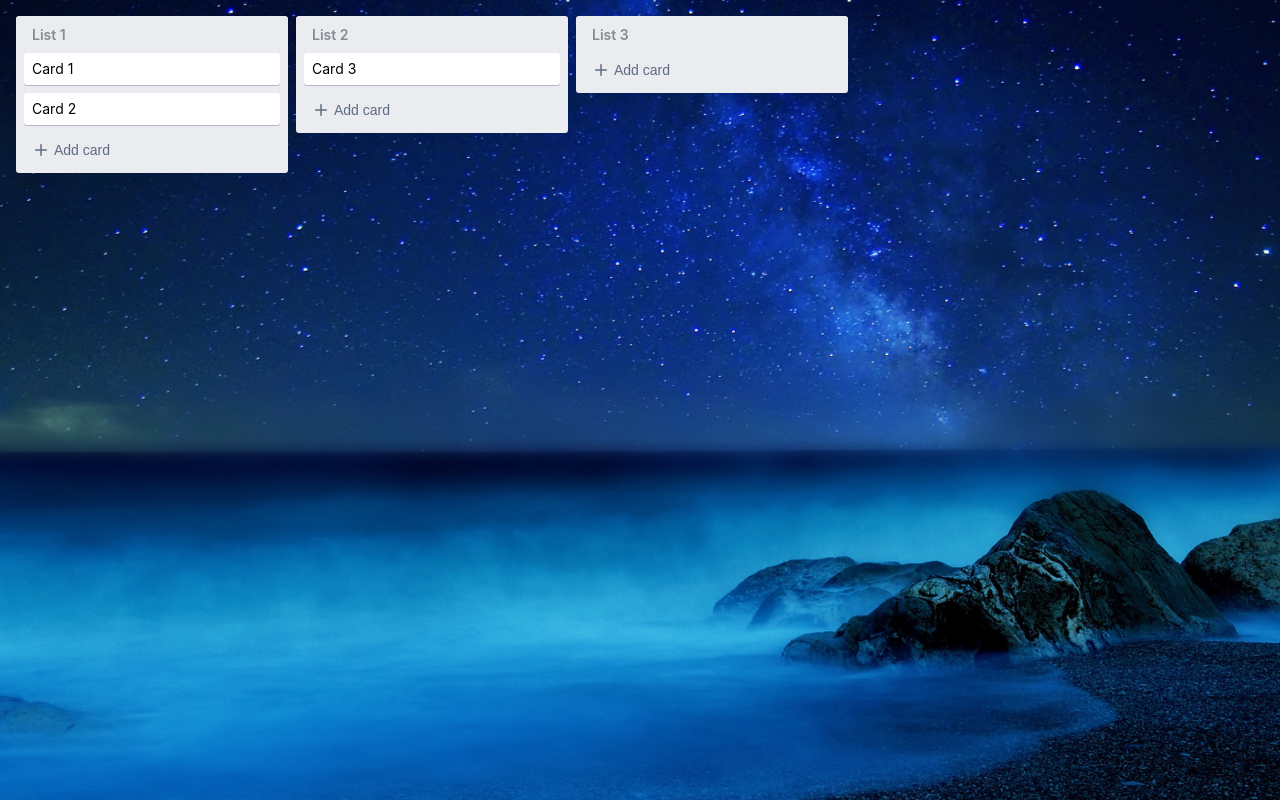
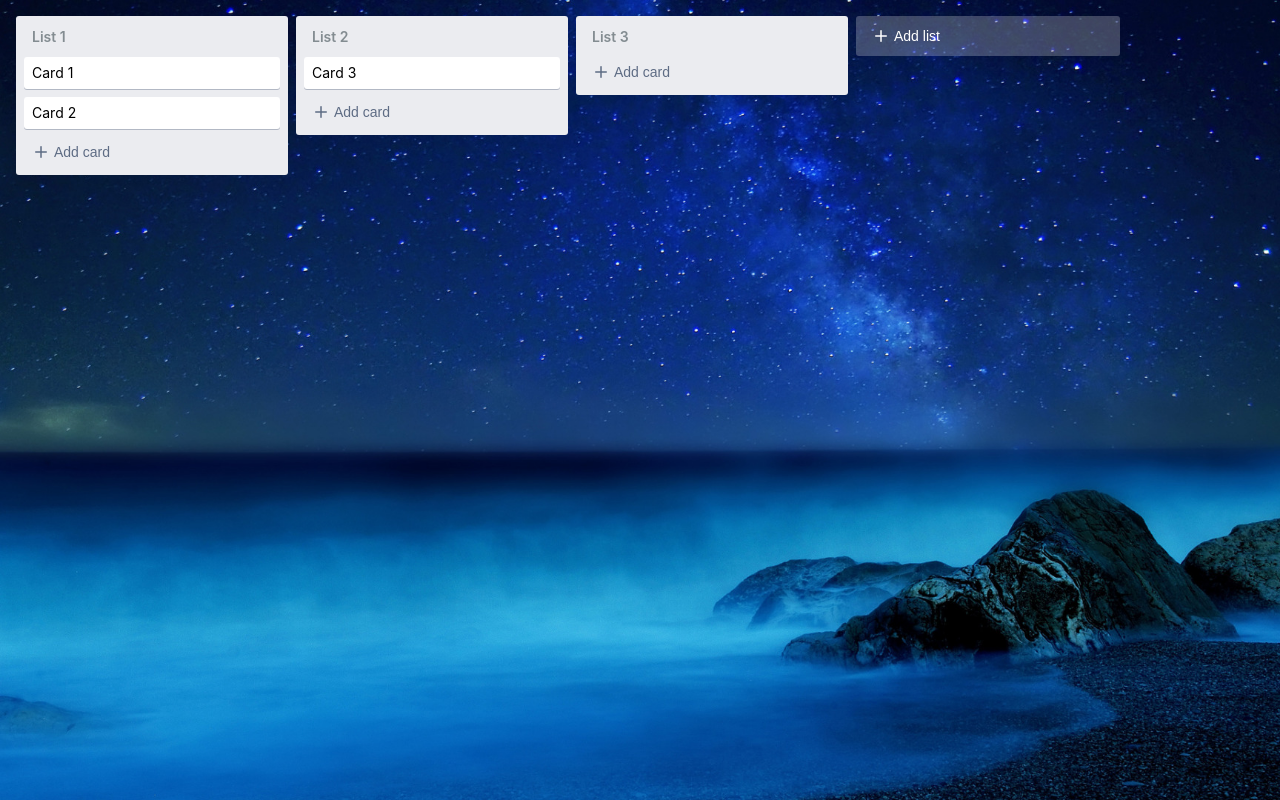
Before and after one commit to zhitkovkostya/vk-kanban, a React (Create React App) app: page / in a window 1280 px wide. Built offline with nearby package versions, Linux system fonts and the light colour scheme.

Commit message:
Add possibility to create a new card list

```diff
--- a/src/components/Board/Board.module.css
+++ b/src/components/Board/Board.module.css
@@ -8,3 +8,35 @@
   background-size: cover;
   padding: 16px 12px;
 }
+
+.boardShowFormButton {
+  min-width: 264px;
+  height: 40px;
+  margin: 0 4px;
+  padding: 0 16px;
+  background-color: #ffffff3d;
+  color: #fff;
+  border: none;
+  border-radius: 3px;
+  font-size: 14px;
+  text-align: left;
+  cursor: pointer;
+}
+
+.boardShowFormButton:hover {
+  background-color: #ffffff52;
+}
+
+.boardShowFormButton:active {
+  background-color:#fff6;
+}
+
+.boardShowFormIcon {
+  margin-right: 4px;
+}
+
+.boardShowFormText,
+.boardShowFormIcon {
+  display: inline-block;
+  vertical-align: middle;
+}
--- a/src/components/Board/Board.tsx
+++ b/src/components/Board/Board.tsx
@@ -1,4 +1,8 @@
 import React from 'react';
+import { useDispatch } from 'react-redux';
+import { createList } from '../../store/board/board.slice';
+import { EditorForm } from '../EditorForm/EditorForm';
+import { CardList } from '../CardList/CardList';
 import styles from './Board.module.css';
 
 interface IBoardProps {
@@ -6,5 +10,67 @@ interface IBoardProps {
 }
 
 export function Board({ children }: IBoardProps) {
-  return <div className={styles.board}>{children}</div>;
+  const [isFormShown, setFormShown] = React.useState(false);
+  const [formValue, setFormValue] = React.useState<string>('');
+  const dispatch = useDispatch();
+
+  const handleShowFormClick = (event: React.SyntheticEvent) => {
+    setFormShown(true);
+  };
+
+  const handleFormHideClick = (event: React.SyntheticEvent) => {
+    setFormShown(false);
+  };
+
+  const handleFormChange = (event: React.ChangeEvent<HTMLTextAreaElement>) => {
+    setFormValue(event.target.value);
+  };
+
+  const handleFormSubmit = (event: React.SyntheticEvent) => {
+    event.preventDefault();
+
+    dispatch(
+      createList({
+        id: String(Date.now()),
+        title: formValue,
+      })
+    );
+
+    setFormValue('');
+    setFormShown(false);
+  };
+
+  return (
+    <div className={styles.board}>
+      {children}
+      {isFormShown && (
+        <CardList id="new_list" isNew>
+          <EditorForm
+            onChange={handleFormChange}
+            onSubmit={handleFormSubmit}
+            onHideClick={handleFormHideClick}
+            placeholder="Enter list name"
+            submitText="Add list"
+            value={formValue}
+          />
+        </CardList>
+      )}
+      <button className={styles.boardShowFormButton} title="Add list" onClick={handleShowFormClick}>
+        <svg
+          className={styles.boardShowFormIcon}
+          viewBox="0 0 24 24"
+          width="18"
+          height="18"
+          stroke="currentColor"
+          strokeWidth="2"
+          fill="none"
+          strokeLinecap="round"
+          strokeLinejoin="round">
+          <line x1="12" y1="5" x2="12" y2="19"></line>
+          <line x1="5" y1="12" x2="19" y2="12"></line>
+        </svg>
+        <span className={styles.boardShowFormText}>Add list</span>
+      </button>
+    </div>
+  );
 }
--- a/src/components/Card/Card.module.css
+++ b/src/components/Card/Card.module.css
@@ -8,6 +8,10 @@
   line-height: 20px;
   box-shadow: 0 1px 0 #091e4240;
   cursor: pointer;
+}
+
+.card:last-child {
+  margin-bottom: 0;
 }
 
 .card[data-is-active="true"] .cardRemoveButton {
--- a/src/components/CardList/CardList.module.css
+++ b/src/components/CardList/CardList.module.css
@@ -6,12 +6,13 @@
   width: 272px;
   max-height: 100%;
   margin: 0 4px;
+  padding: 4px 0;
   background-color: #ebecf0;
   border-radius: 3px;
 }
 
 .cardListHeader {
-  padding: 10px 16px;
+  padding: 8px 16px;
   font-weight: 600;
   color: #838c91;
 }
@@ -22,11 +23,11 @@
   display: flex;
   flex-direction: column;
   flex: 1;
-  padding: 0 8px;
+  padding: 4px 8px;
 }
 
 .cardListFooter {
-  padding: 2px 8px 8px 8px;
+  padding: 4px 8px;
 }
 
 .cardListCreateButton {
--- a/src/components/CardList/CardList.tsx
+++ b/src/components/CardList/CardList.tsx
@@ -1,6 +1,6 @@
 import React from 'react';
 import { useDispatch, useSelector } from 'react-redux';
-import { CardCreationForm } from '../CardCreationForm/CardCreationForm';
+import { EditorForm } from '../EditorForm/EditorForm';
 import { Card } from '../Card/Card';
 import { RootState } from '../../store';
 import { createCard, selectCardsFromList } from '../../store/cards/cards.slice';
@@ -9,10 +9,12 @@ import styles from './CardList.module.css';
 
 interface ICardListProps {
   id: string;
-  title: string;
+  isNew?: boolean;
+  children?: React.ReactNode;
+  title?: string;
 }
 
-export function CardList({ id, title }: ICardListProps) {
+export function CardList({ id, isNew = false, children, title }: ICardListProps) {
   const [formValue, setFormValue] = React.useState<string>('');
   const dispatch = useDispatch();
   const isFormShown = useSelector((state: RootState) => selectIsFormShown(state, id));
@@ -49,7 +51,9 @@ export function CardList({ id, title }: ICardListProps) {
 
   return (
     <div className={styles.cardList}>
-      <header className={styles.cardListHeader}>{title}</header>
+      {title && <header className={styles.cardListHeader}>{title}</header>}
+      {children && <main className={styles.cardListBody}>{children}</main>}
+      {cards.length > 0 && (
         <main className={styles.cardListBody}>
           {cards.map((card) => (
             <Card id={card.id} key={card.id}>
@@ -57,9 +61,14 @@ export function CardList({ id, title }: ICardListProps) {
             </Card>
           ))}
         </main>
+      )}
+
+      {!isNew && (
         <footer className={styles.cardListFooter}>
           {isFormShown && (
-          <CardCreationForm
+            <EditorForm
+              placeholder="Enter card name"
+              submitText="Add card"
               value={formValue}
               onChange={handleFormChange}
               onSubmit={handleFormSubmit}
@@ -88,6 +97,7 @@ export function CardList({ id, title }: ICardListProps) {
             </button>
           )}
         </footer>
+      )}
     </div>
   );
 }
--- a/src/components/CardCreationForm/CardCreationForm.module.css
+++ b/src/components/EditorForm/EditorForm.module.css
@@ -1,9 +1,9 @@
-.cardCreationForm {
+.editorForm {
   display: flex;
   flex-direction: column;
 }
 
-.cardCreationFormField {
+.editorFormField {
   margin-bottom: 8px;
   padding: 6px 8px;
   border: none;
@@ -11,19 +11,20 @@
   font-size: 1rem;
   font-family: -apple-system, BlinkMacSystemFont, 'Segoe UI', 'Roboto', 'Oxygen', 'Ubuntu',
     'Cantarell', 'Fira Sans', 'Droid Sans', 'Helvetica Neue', sans-serif;
+  line-height: 20px;
   box-shadow: 0 1px 0 #091e4240;
   resize: none;
 }
 
-.cardCreationFormField:focus {
+.editorFormField:focus {
   outline: none;
 }
 
-.cardCreationFormButtons {
+.editorFormButtons {
   display: flex;
 }
 
-.cardCreationFormCreateButton {
+.editorFormCreateButton {
   margin-right: 4px;
   padding: 6px 12px;
   background-color: #0079bf;
@@ -35,15 +36,15 @@
   cursor: pointer;
 }
 
-.cardCreationFormCreateButton:hover {
+.editorFormCreateButton:hover {
   background-color: #026aa7;
 }
 
-.cardCreationFormCreateButton:active {
+.editorFormCreateButton:active {
   background-color: #055a8c;
 }
 
-.cardCreationFormCancelButton {
+.editorFormCancelButton {
   display: inline-flex;
   justify-content: center;
   align-items: center;
@@ -59,11 +60,11 @@
   cursor: pointer;
 }
 
-.cardCreationFormCancelButton:hover {
+.editorFormCancelButton:hover {
   color: #172b4d;
 }
 
-.cardCreationFormCancelIcon {
+.editorFormCancelIcon {
   display: inline-block;
   vertical-align: middle;
 }
--- a/src/components/CardCreationForm/CardCreationForm.tsx
+++ b/src/components/EditorForm/EditorForm.tsx
@@ -1,39 +1,43 @@
 import React from 'react';
-import styles from './CardCreationForm.module.css';
+import styles from './EditorForm.module.css';
 
-interface ICardCreationFormProps {
+interface IEditorFormProps {
   onChange: (event: React.ChangeEvent<HTMLTextAreaElement>) => void;
   onSubmit: (event: React.SyntheticEvent) => void;
   onHideClick: (event: React.SyntheticEvent) => void;
+  placeholder?: string;
+  submitText?: string;
   value: string;
 }
 
-export function CardCreationForm({
+export function EditorForm({
   onChange,
   onSubmit,
   onHideClick,
+  placeholder,
+  submitText = 'Submit',
   value,
-}: ICardCreationFormProps) {
+}: IEditorFormProps) {
   return (
-    <form onSubmit={onSubmit} className={styles.cardCreationForm}>
+    <form onSubmit={onSubmit} className={styles.editorForm}>
       <textarea
         autoFocus
-        className={styles.cardCreationFormField}
+        className={styles.editorFormField}
         onChange={onChange}
         rows={3}
         value={value}
-        placeholder="Enter card name"></textarea>
-      <div className={styles.cardCreationFormButtons}>
-        <button className={styles.cardCreationFormCreateButton} type="submit" title="Add card">
-          Add card
+        placeholder={placeholder}></textarea>
+      <div className={styles.editorFormButtons}>
+        <button className={styles.editorFormCreateButton} type="submit" title={submitText}>
+          {submitText}
         </button>
         <button
-          className={styles.cardCreationFormCancelButton}
+          className={styles.editorFormCancelButton}
           type="button"
           title="Cancel"
           onClick={onHideClick}>
           <svg
-            className={styles.cardCreationFormCancelIcon}
+            className={styles.editorFormCancelIcon}
             viewBox="0 0 24 24"
             width="24"
             height="24"
--- a/src/store/board/board.slice.ts
+++ b/src/store/board/board.slice.ts
@@ -35,7 +35,9 @@ export const boardSlice = createSlice({
   name: 'board',
   initialState,
   reducers: {
-    createCardList: (state, action) => {},
+    createList: (state, action: PayloadAction<ICardList>) => {
+      state.byId[action.payload.id] = action.payload;
+    },
     setEditorId: (state, action: PayloadAction<string>) => {
       state.editorId = action.payload;
     },
@@ -45,7 +47,7 @@ export const boardSlice = createSlice({
   },
 });
 
-export const { createCardList, setEditorId, resetEditorId } = boardSlice.actions;
+export const { createList, setEditorId, resetEditorId } = boardSlice.actions;
 
 export const selectCardLists = (state: RootState) => Object.values(state.board.byId);
 
```
Lines whose indentation alone changed are shown as unchanged.
